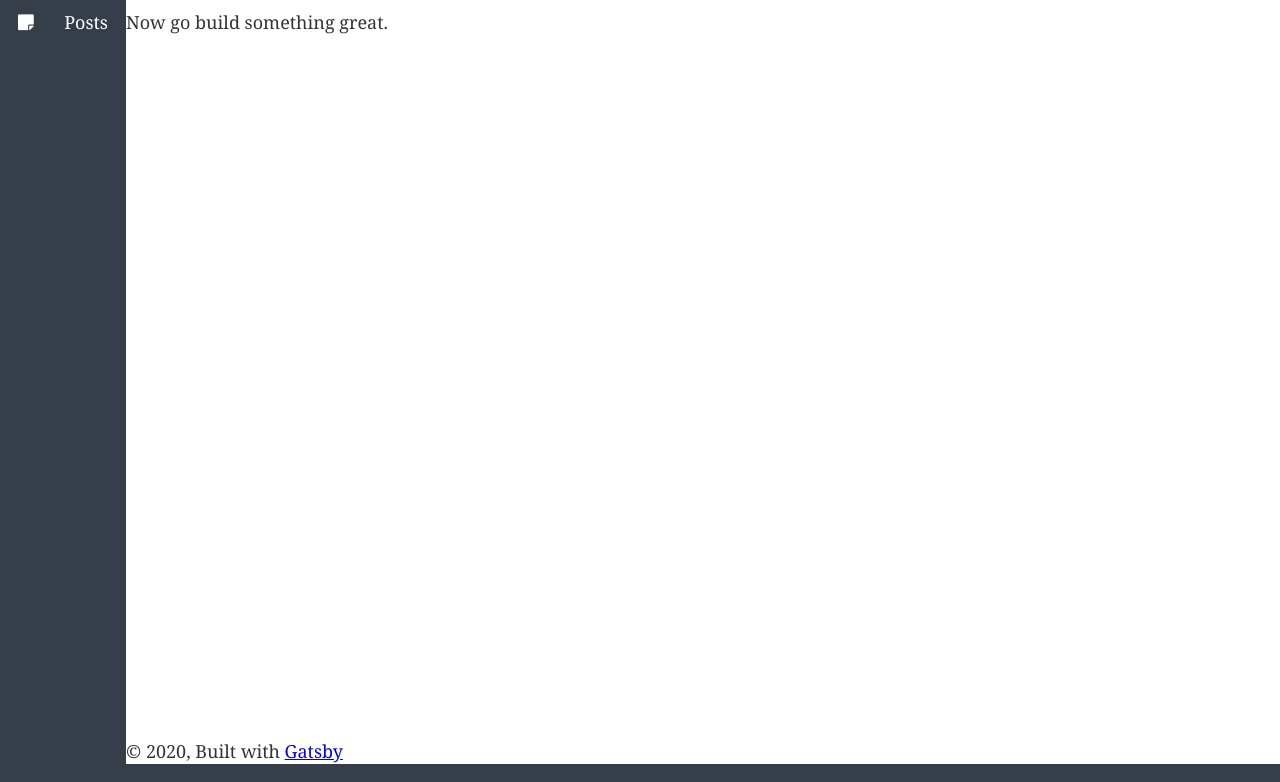
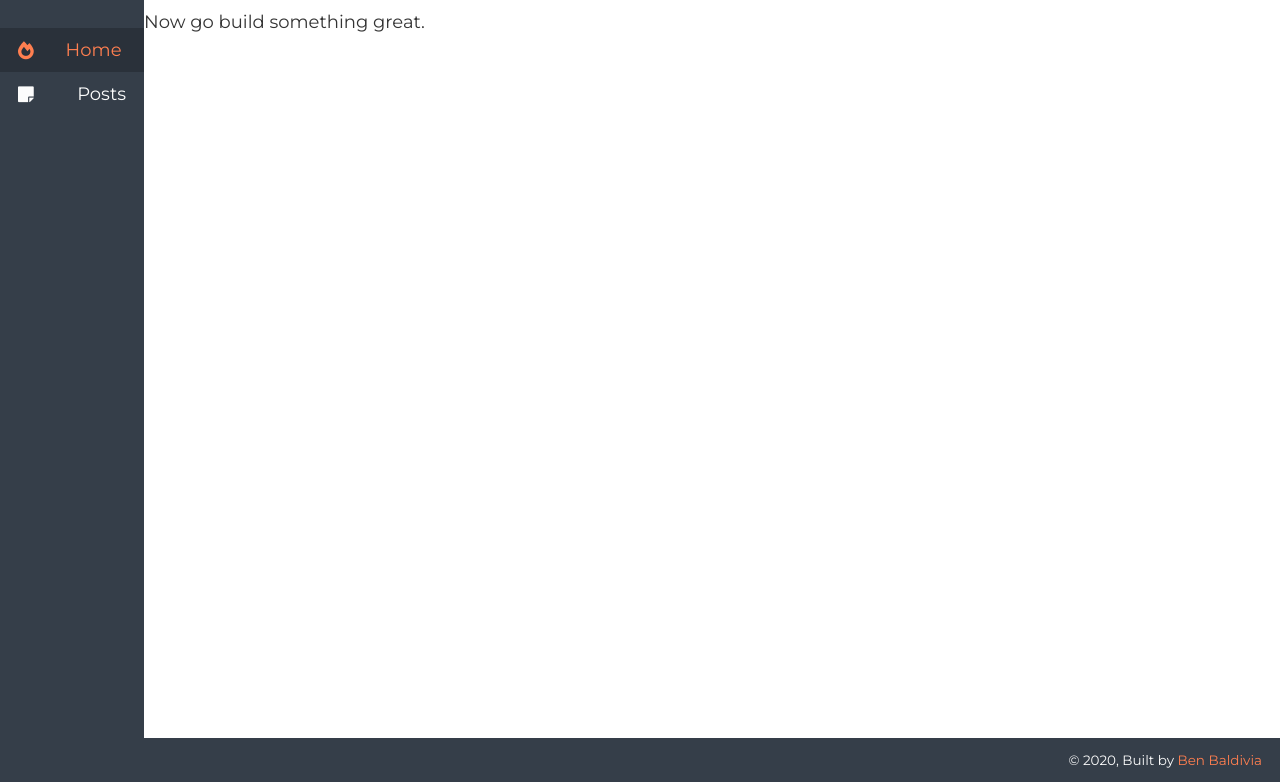
Before and after one commit to Goblinlordx/netlifire, a Gatsby site: page / in a window 1280 px wide. Shown: the part 62-844 px from the top of the page. Built offline with nearby package versions, Linux system fonts and the light colour scheme; Gatsby itself is replaced by a stand-in of ours.

Commit message:
Update styling

```diff
--- /dev/null
+++ b/gatsby-browser.js
@@ -0,0 +1 @@
+export { default as wrapRootElement } from "./src/frame/wrapper"
--- a/src/core/footer.js
+++ /dev/null
@@ -1,14 +0,0 @@
-import React from "react"
-import styled from "styled-components"
-
-const Footer = styled.footer`
-  background-color: #353e4;
-`
-
-export default () => (
-  <Footer>
-    © {new Date().getFullYear()}, Built with
-    {` `}
-    <a href="https://www.gatsbyjs.org">Gatsby</a>
-  </Footer>
-)
--- a/src/core/seo.js
+++ b/src/core/seo.js
@@ -68,7 +68,9 @@ function SEO({ description, lang, meta, title }) {
           content: metaDescription,
         },
       ].concat(meta)}
-    />
+    >
+      <link href="https://fonts.googleapis.com/css2?family=Montserrat:wght@400;500&display=swap" rel="stylesheet"></link>
+      </Helmet>
   )
 }
 
--- /dev/null
+++ b/src/frame/footer.js
@@ -0,0 +1,23 @@
+import React from "react"
+import styled from "styled-components"
+
+const Footer = styled.footer`
+  padding: .5rem 1rem;
+  text-align: right;
+  font-size: .75rem;
+  background-color: var(--color-bg-secondary);
+  color: var(--color-text-light);
+  a,
+  a:visited {
+    color: coral;
+    text-decoration: none;
+  }
+`
+
+export default () => (
+  <Footer>
+    © {new Date().getFullYear()}, Built by
+    {` `}
+    <a href="https://www.github.com/Goblinlordx">Ben Baldivia</a>
+  </Footer>
+)
--- a/src/core/layout.css
+++ b/src/frame/layout.css
@@ -1,3 +1,8 @@
+:root {
+  --color-bg-secondary: #353e49;
+  --color-active: coral;
+  --color-text-light: #fcfcfc;
+}
 html {
   font-family: sans-serif;
   -ms-text-size-adjust: 100%;
@@ -5,7 +10,7 @@ html {
 }
 body {
   margin: 0;
-  background-color: #353e49;
+  background-color: var(--color-bg-secondary);
   -webkit-font-smoothing: antialiased;
   -moz-osx-font-smoothing: grayscale;
 }
@@ -186,7 +191,7 @@ textarea {
   font: inherit;
 }
 html {
-  font: 112.5%/1.45em georgia, serif;
+  font: 112.5%/1.45em 'Montserrat', sans-serif;
   box-sizing: border-box;
   overflow-y: scroll;
 }
@@ -201,7 +206,8 @@ html {
 }
 body {
   color: hsla(0, 0%, 0%, 0.8);
-  font-family: georgia, serif;
+  /* font-family: georgia, serif; */
+  font-family: 'Montserrat', sans-serif;
   font-weight: normal;
   word-wrap: break-word;
   font-kerning: normal;
--- a/src/core/nav.js
+++ b/src/frame/nav.js
@@ -3,20 +3,33 @@ import { Link } from "gatsby"
 import styled from "styled-components"
 import { BASE_URL as POSTS_BASE_URL } from "../post/constants"
 
-const WIDTH = "7rem"
+const WIDTH = "8rem"
 
-const NavLink = styled(Link)`
+const NavLink = styled(props => (
+  <Link partiallyActive={true} activeClassName="active" {...props} />
+))`
   display: flex;
   justify-content: space-between;
   align-items: center;
-  color: white;
+  color: var(--color-text-light);
   text-decoration: none;
   padding: 0.5rem 1rem;
-  :hover {
+  transition: all 0.2s ease;
+  > i {
+    margin-right: 1rem;
+  }
+  :hover,
+  &.active {
     background-color: rgba(0, 0, 0, 0.2);
+    color: coral;
+    padding-right: 1.25rem;
   }
-  i {
-    margin-right: 1rem;
+  &.active:hover {
+    opacity: 0.8;
+    padding-right: 1.15rem;
+  }
+  :active {
+    filter: hue-rotate(30deg);
   }
 `
 
@@ -32,18 +45,18 @@ export default () => (
         top: 0,
         left: 0,
         width: WIDTH,
-        padding: "1rem 0",
+        padding: "5rem 0",
         textAlign: "right",
         color: "#FFF",
       }}
     >
-      <NavLink to="/">
+      <NavLink to="/" partiallyActive={false}>
         <i className="fas fa-fire-alt"></i>
-        Home
+        <span>Home</span>
       </NavLink>
       <NavLink to={POSTS_BASE_URL}>
         <i className="fas fa-sticky-note" />
-        Posts
+        <span>Posts</span>
       </NavLink>
     </div>
   </div>
--- /dev/null
+++ b/src/frame/wrapper.js
@@ -0,0 +1,4 @@
+import React from "react"
+import Layout from "./layout"
+
+export default ({ element }) => <Layout>{element}</Layout>
--- a/src/pages/404.js
+++ b/src/pages/404.js
@@ -1,14 +1,13 @@
 import React from "react"
 
-import Layout from "../core/layout"
 import SEO from "../core/seo"
 
 const NotFoundPage = () => (
-  <Layout>
+  <>
     <SEO title="404: Not found" />
     <h1>NOT FOUND</h1>
     <p>You just hit a route that doesn&#39;t exist... the sadness.</p>
-  </Layout>
+  </>
 )
 
 export default NotFoundPage
--- a/src/pages/index.js
+++ b/src/pages/index.js
@@ -1,14 +1,13 @@
 import React from "react"
 
-import Layout from "../core/layout"
 import SEO from "../core/seo"
 
 const IndexPage = () => (
-  <Layout>
+  <>
     <SEO title="Home" />
     <h1>Hi people</h1>
     <p>Now go build something great.</p>
-  </Layout>
+  </>
 )
 
 export default IndexPage
--- a/src/post/list.js
+++ b/src/post/list.js
@@ -1,6 +1,5 @@
 import React from "react"
 import { useStaticQuery, graphql, Link } from "gatsby"
-import Layout from "../core/layout"
 import SEO from "../core/seo"
 import { BASE_URL } from "./constants"
 
@@ -36,7 +35,7 @@ export default () => {
     })
   )
   return (
-    <Layout>
+    <>
       <SEO title="Posts index" />
       {posts.map(({ to, title }) => (
         <ul key={to}>
@@ -45,6 +44,6 @@ export default () => {
           </li>
         </ul>
       ))}
-    </Layout>
+    </>
   )
 }
--- a/src/post/show.js
+++ b/src/post/show.js
@@ -1,5 +1,4 @@
 import React from "react"
-import Layout from "../core/layout"
 import SEO from "../core/seo"
 import { graphql } from "gatsby"
 
@@ -7,7 +6,7 @@ export default ({ data }) => {
   const { markdownRemark } = data // data.markdownRemark holds your post data
   const { frontmatter, html } = markdownRemark
   return (
-    <Layout>
+    <>
       <SEO title={frontmatter.title} />
       <div className="blog-post-container">
         <div className="blog-post">
@@ -19,7 +18,7 @@ export default ({ data }) => {
           />
         </div>
       </div>
-    </Layout>
+    </>
   )
 }
 
```
Also changed, not shown: src/core/content_frame.js (added, +13 -0 lines), src/core/colors.js (added), src/frame/layout.js (renamed from src/core/layout.js).
